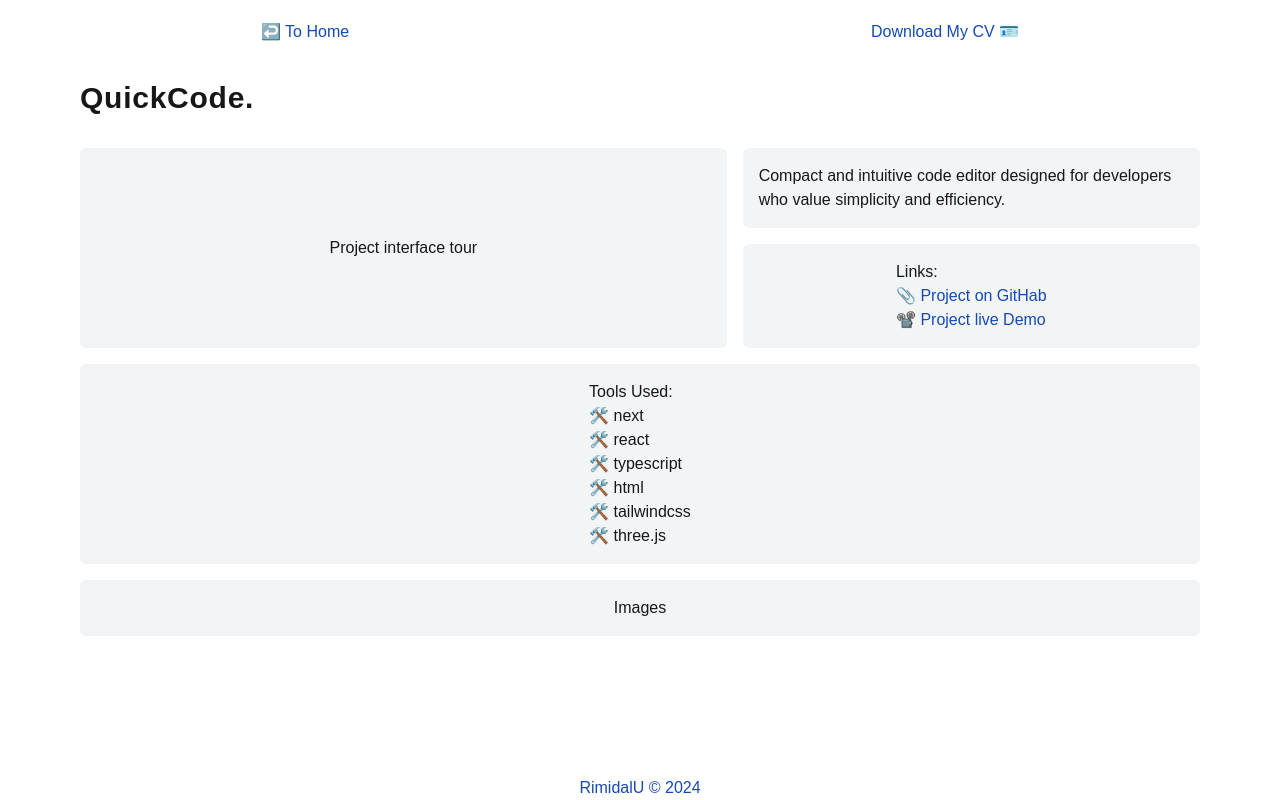
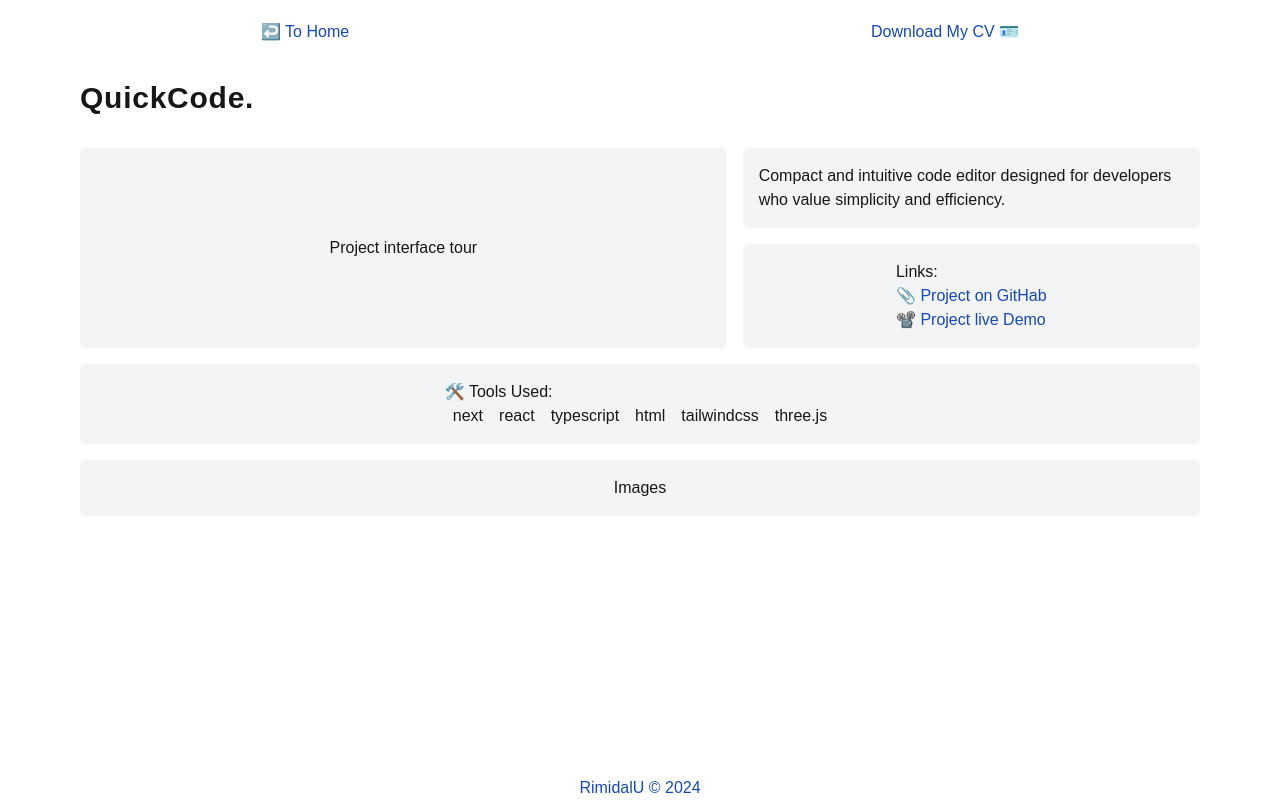
Before and after one commit to RimidalU/my-projects-landing, a Next.js app: page /projects/QuickCode in a window 1280 px wide. Built offline with nearby package versions, Linux system fonts and the light colour scheme.

Commit message:
refactor: change project-tools layout

```diff
--- a/src/components/ProjectTools.tsx
+++ b/src/components/ProjectTools.tsx
@@ -4,10 +4,10 @@ interface IProjectToolsProps {
 function ProjectTools({ tools }: IProjectToolsProps) {
     return (
         <article>
-            <h2>Tools Used:</h2>
-            <ul>
+            <h2>🛠️ Tools Used:</h2>
+            <ul className="flex">
                 {tools.map((tool) => (
-                    <li key={tool}>{`🛠️ ${tool}`}</li>
+                    <li key={tool} className="px-2">{`${tool}`}</li>
                 ))}
             </ul>
         </article>
```
